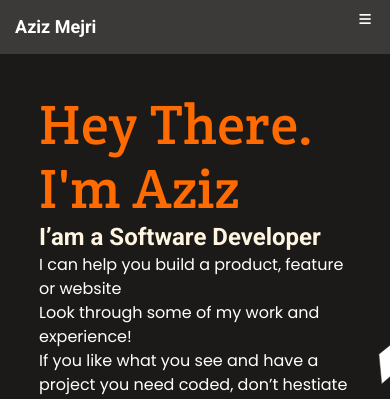
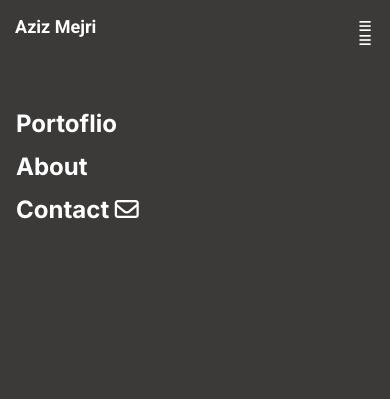
Before and after one commit to EricMbouwe/portfolio-mobile-menu, a website: page index.html in a window 390 px wide. Both pictures are taken after a click on the button 365 px from the left and 19 px from the top of the page. Shown: the top 399 px of the page. Drawn offline with Linux system fonts and the light colour scheme.

Commit message:
Add toggle event on hamburger menu  btn click

```diff
--- a/css/main.css
+++ b/css/main.css
@@ -30,9 +30,20 @@ header {
   align-items: flex-start;
 }
 
+header.active {
+  height: 90vh;
+  justify-content: stretch;
+}
+
+header.active #desktop-nav ul li {
+  text-align: left;
+  padding: 0;
+}
+
 #desktop-nav {
   display: none;
   width: 100%;
+  margin-top: 4rem;
 }
 
 #desktop-nav ul {
@@ -44,11 +55,18 @@ header {
   text-align: center;
 }
 
+.nav-link {
+  font-family: 'Inter', sans-serif;
+  font-style: normal;
+  font-weight: 600;
+  font-size: 24px;
+  line-height: 20px;
+  color: #fff;
+  border: 1px solid transparent;
+  transition: 350ms;
+}
+
 @media (min-width: 720px) {
-  .hide-for-desktop {
-    display: none;
-  }
-
   header {
     flex-direction: row;
     align-items: center;
@@ -58,6 +76,7 @@ header {
   #desktop-nav ul {
     flex-direction: row;
     width: initial;
+    margin-top: 0;
   }
 }
 
@@ -75,7 +94,7 @@ header {
   outline: none;
 
   position: absolute;
-  top: 0.75rem;
+  top: 1.28rem;
   right: 1rem;
 }
 
--- a/index.html
+++ b/index.html
@@ -11,12 +11,12 @@
 </head>
 
 <body>
-  <header>
+  <header id="header">
     <h1 id="logo">Aziz Mejri</h1>
     <button type="button" class="menu-bars">
       <i id="hamBtn" class="fas fa-bars"></i>
     </button>
-    <nav id="desktop-nav">
+    <nav id="desktop-nav" class="mobile-menu">
       <ul>
         <li><a class="nav-link" href="#projects">Portoflio</a></li>
         <li><a class="nav-link" href="#about-me">About</a></li>
--- a/js/main.js
+++ b/js/main.js
@@ -0,0 +1,18 @@
+const menuBars = document.getElementsByClassName('menu-bars')[0];
+const mobileMenu = document.getElementsByClassName('mobile-menu')[0];
+const header = document.getElementById('header');
+const closeBtn = document.getElementById('hamBtn');
+
+menuBars.addEventListener('click', () => {
+  if (mobileMenu.classList.contains('open')) {
+    mobileMenu.style.display = 'none';
+    mobileMenu.classList.remove('open');
+    header.classList.remove('active');
+    closeBtn.innerHTML = '<i class="fas fa-times"></i>';
+  } else {
+    mobileMenu.style.display = 'flex';
+    mobileMenu.classList.add('open');
+    header.classList.add('active');
+    closeBtn.innerHTML = '<i id="hamBtn" class="fas fa-bars"></i>';
+  }
+});
```
